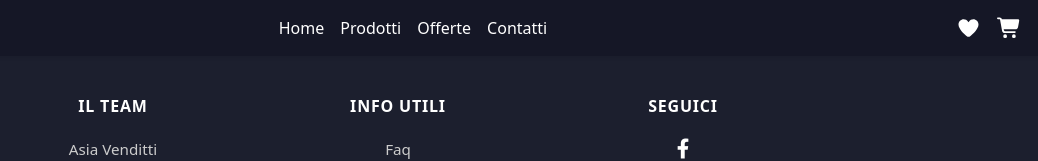
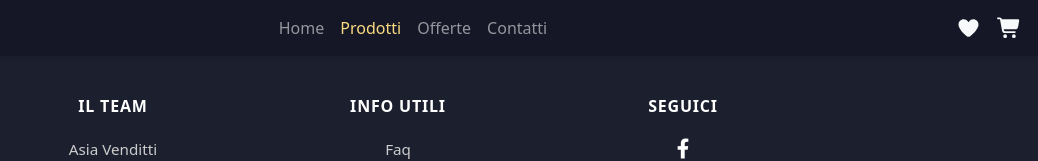
Before and after one commit to asiavenditti/critical20-frontend, a React (Vite) app: page /products/1 in a window 1280 px wide. Shown: the top 161 px of the page, without its empty margins (242-1280 px from the left). Built offline with nearby package versions, Linux system fonts and the light colour scheme; a web font is replaced by a local one.

Commit message:
Refactor Header component to use NavLink for navigation; implement closeMenu function for mobile menu interactions. Update CSS for active and hover states of navbar links.

```diff
--- a/src/components/Header.jsx
+++ b/src/components/Header.jsx
@@ -1,17 +1,24 @@
 import React from 'react';
-import { Link } from 'react-router-dom';
+import { NavLink } from 'react-router-dom';
 import { FontAwesomeIcon } from '@fortawesome/react-fontawesome';
 import { faBars, faHeart, faShoppingCart } from '@fortawesome/free-solid-svg-icons';
 
 export default function Header() {
+    const closeMenu = () => {
+        const collapse = document.getElementById('navbarEcommerce');
+        if (collapse && collapse.classList.contains('show')) {
+            collapse.classList.remove('show');
+        }
+    };
+
     return (
         <nav className="navbar navbar-expand-lg navbar-dark bgN fixed-top shadow-sm">
             <div className="container-fluid d-flex align-items-center justify-content-between">
 
-                {/* Spazio vuoto a sinistra solo su desktop per bilanciare il toggle */}
+                {/* Spazio sinistra per bilanciare icone destra su desktop */}
                 <div className="d-none d-lg-block" style={{ width: '100px' }}></div>
 
-                {/* Toggle: visibile solo su sm/md a sinistra */}
+                {/* Toggle per mobile */}
                 <button
                     className="navbar-toggler border-0 d-lg-none me-3"
                     type="button"
@@ -24,32 +31,56 @@ export default function Header() {
                     <FontAwesomeIcon icon={faBars} color="white" />
                 </button>
 
-                {/* Menu collapsable centrato */}
+                {/* Menu centrale */}
                 <div className="collapse navbar-collapse justify-content-center" id="navbarEcommerce">
                     <ul className="navbar-nav mb-2 mb-lg-0 text-center">
                         <li className="nav-item">
-                            <Link className="nav-link nav-custom-link" to="/">Home</Link>
+                            <NavLink
+                                to="/"
+                                className="nav-link"
+                                onClick={closeMenu}
+                            >
+                                Home
+                            </NavLink>
                         </li>
                         <li className="nav-item">
-                            <Link className="nav-link nav-custom-link" to="/products">Prodotti</Link>
+                            <NavLink
+                                to="/products"
+                                className="nav-link"
+                                onClick={closeMenu}
+                            >
+                                Prodotti
+                            </NavLink>
                         </li>
                         <li className="nav-item">
-                            <Link className="nav-link nav-custom-link" to="#">Offerte</Link>
+                            <NavLink
+                                to="/offerte"
+                                className="nav-link"
+                                onClick={closeMenu}
+                            >
+                                Offerte
+                            </NavLink>
                         </li>
                         <li className="nav-item">
-                            <Link className="nav-link nav-custom-link" to="#">Contatti</Link>
+                            <NavLink
+                                to="/contatti"
+                                className="nav-link"
+                                onClick={closeMenu}
+                            >
+                                Contatti
+                            </NavLink>
                         </li>
                     </ul>
                 </div>
 
-                {/* Icone sempre a destra */}
+                {/* Icone a destra */}
                 <div className="d-flex align-items-center gap-3 ms-auto">
-                    <Link to="#" className="icon-link icon-hover-gold" aria-label="Preferiti">
+                    <NavLink to="#" className="icon-link text-light" aria-label="Preferiti">
                         <FontAwesomeIcon icon={faHeart} size="lg" />
-                    </Link>
-                    <Link to="#" className="icon-link icon-hover-gold me-1" aria-label="Carrello">
+                    </NavLink>
+                    <NavLink to="#" className="icon-link text-light me-1" aria-label="Carrello">
                         <FontAwesomeIcon icon={faShoppingCart} size="lg" />
-                    </Link>
+                    </NavLink>
                 </div>
             </div>
         </nav>
--- a/src/index.css
+++ b/src/index.css
@@ -88,6 +88,18 @@ body {
 
 /* Hover */
 
+/* Colore giallo per link attivo */
+.navbar .nav-link.active {
+    color: #fadb7f !important;
+}
+
+/* Hover effetto giallo */
+.navbar .nav-link:hover {
+    color: #fadb7f !important;
+}
+
+
+
 .icon-hover-gold:hover svg {
     fill: #fadb7f;
     transition: fill 0.3s ease;
@@ -105,6 +117,8 @@ body {
     text-decoration: none;
     cursor: pointer;
 }
+
+
 
 
 /* Navbar compatta */
@@ -194,7 +208,7 @@ h1 {
 }
 
 .footer-link:hover {
-    color: #ffcc00;
+    color: #fadb7f;
     text-decoration: none;
 }
 
@@ -216,7 +230,7 @@ h1 {
 }
 
 .footer-social:hover {
-    color: #ffcc00;
+    color: #fadb7f;
 }
 
 .footer-divider {
```
